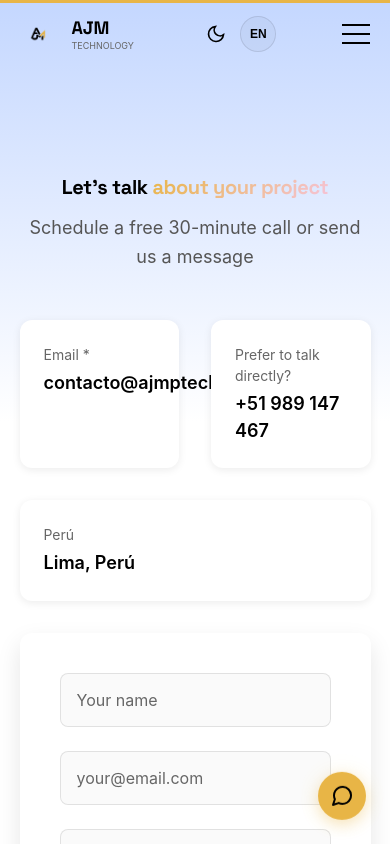
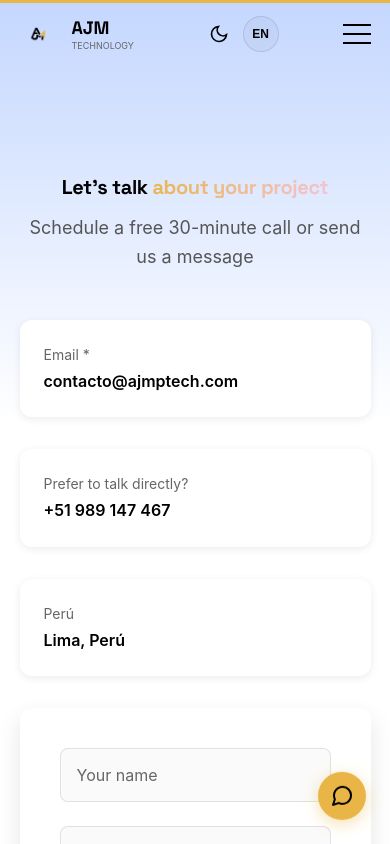
Before and after one commit to Jorgearellano1/arellano-tech-labs, a React (Vite) app: page /contacto in a window 390 px wide. Shown: the top 844 px of the page. Built offline with nearby package versions, Linux system fonts and the light colour scheme.

Commit message:
fix: mobile responsive - email overflow, navbar bg, toggle alignment

```diff
--- a/src/components/layout/Header.css
+++ b/src/components/layout/Header.css
@@ -14,8 +14,8 @@
 
 .header.scrolled {
     background: var(--color-header-bg);
-    backdrop-filter: blur(10px);
-    -webkit-backdrop-filter: blur(10px);
+    backdrop-filter: blur(20px);
+    -webkit-backdrop-filter: blur(20px);
     box-shadow: 0 2px 20px rgba(0, 0, 0, 0.08);
 }
 
@@ -299,6 +299,12 @@
         padding: var(--space-2) 0;
     }
 
+    .header.scrolled {
+        background: var(--color-background-white);
+        backdrop-filter: blur(20px);
+        -webkit-backdrop-filter: blur(20px);
+    }
+
     .nav-container {
         padding: 0 var(--section-padding-x-mobile);
     }
@@ -308,6 +314,7 @@
     }
 
     .nav-actions {
+        margin-left: auto;
         gap: var(--space-2);
     }
 
@@ -317,6 +324,7 @@
 
     .hamburger {
         display: flex;
+        margin-left: var(--space-2);
     }
 
     .mobile-menu {
--- a/src/pages/Contact.css
+++ b/src/pages/Contact.css
@@ -84,6 +84,8 @@
     color: var(--color-text-primary);
     text-decoration: none;
     transition: color var(--transition-fast);
+    word-break: break-all;
+    overflow-wrap: break-word;
 }
 
 .info-value:hover {
@@ -170,5 +172,21 @@
     .info-item-minimal {
         flex: 1;
         min-width: 150px;
+        overflow: hidden;
+    }
+
+    .info-value {
+        font-size: var(--font-size-base);
     }
 }
+
+@media (max-width: 480px) {
+    .contact-info-minimal {
+        flex-direction: column;
+    }
+
+    .info-item-minimal {
+        min-width: auto;
+        width: 100%;
+    }
+}
```
